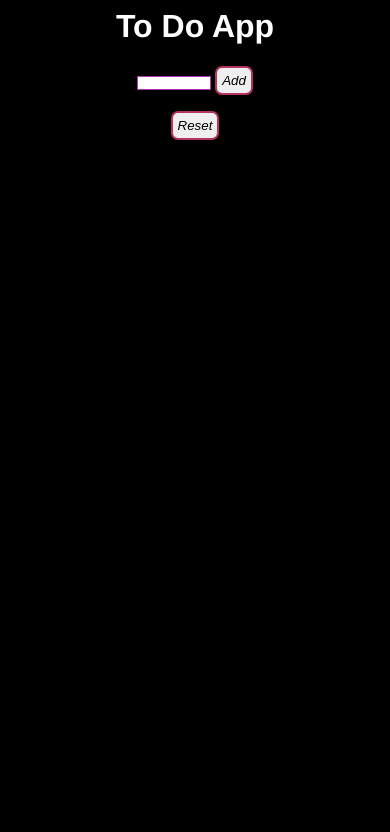
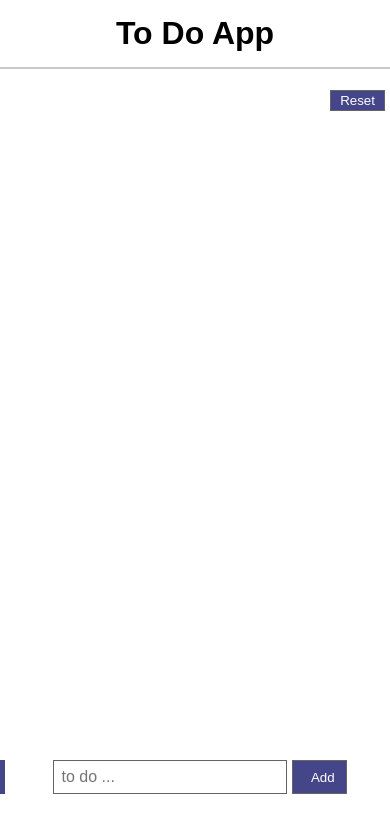
Before and after one commit to fa8chai/todo-app, a plain HTML site: page index.html in a window 390 px wide. Both pictures are taken after a click on the button "Reset". Drawn offline with Linux system fonts and the light colour scheme.

Commit message:
first commit

```diff
--- a/index.html
+++ b/index.html
@@ -5,22 +5,24 @@
     <meta http-equiv="X-UA-Compatible" content="ie=edge">
     <title>Random Project</title>
     <link rel="stylesheet" href="style.css">
+
 </head>
 <body>
+    <h1 id="header">
+                To Do App
+    </h1>
     <main id="main">
-        <h1 id="header">
-            To Do App
-        </h1>
+        <button id="reset">Reset</button>
         <div id= "flex">
+            <div id="list">
+                    <ul id="unlist"></ul>
+            </div>
             <div id="input">
-                <input id="inputs" placeholder="">
+                <input name="input" id="inputs" placeholder="to do ..." type="text" value="">
                 <button id="add">Add</button>
             </div>
-            <div id="list">
-                <ul id="unlist"></ul>
-            </div>
         </div>
-        <button id="reset">Reset</button>
     </main>
+    <script src="script.js"></script>
 </body>
 </html>
--- a/script.js
+++ b/script.js
@@ -4,24 +4,34 @@ var thelist = document.getElementById("unlist");
 var theinput = document.getElementById("inputs");
 
 
+
 addbutton.addEventListener("click", function add(){
-    var val = theinput.Value;
-    if (val.trim()){
-        var lich = document.createTextNode(val);
-        var ch = document.createElement("LI");
-        var bu = document.createElement("BUTTON");
-        bu.innerHTML="Finish";
-        ch.appendChild = lich;
-        ch.appendChild = bu;
-        thelist.appendChild(ch);
-        val="";
+    var text = theinput.value;
+    if(text.trim()){
+        var thenod = document.createTextNode(text);
+        var child = document.createElement("LI");
+        child.appendChild(thenod);
+        var finish = document.createElement("button");
+        finish.innerHTML="Finish";
+        finish.className="finish";
+        finish.addEventListener("click",function remove(e){
+            var item = e.target.parentElement;
+            thelist.removeChild(item);
+        })
+        child.appendChild(finish);
+        thelist.appendChild(child);
+        theinput.value="";
+
     }
     else{
-        val="";
-        theinput.setAttribute("placeholder","We Need A Text Here");
-    }
+        theinput.value="";
+        theinput.placeholder="Text please ...";
+
+
+
+}})
+resetbutton.addEventListener("click", function re(){
+    theinput.value="";
+    thelist.innerHTML="";
+
 })
-resetbutton.addEventListener("click", function resetall(){
-    theinput = "";
-    thelist="";
-}
--- a/style.css
+++ b/style.css
@@ -1,24 +1,91 @@
 body{
+    font-family: Arial, Helvetica, sans-serif;
+    margin: 0;
+    padding: 0;
     text-align: center;
-    background-color :black;
+    background-color :white;
+    color:black;
+    font-weight: unset;
+
 }
 #header{
-    color:white;
-    font-family: 'Franklin Gothic Medium', 'Arial Narrow', Arial, sans-serif ;
+    border-bottom: solid 2px rgb(200,200,200);
+    padding: 15px;
 }
+main{margin: 0;padding:0;}
 #flex{
+    padding: 0;
     display: flex;
-    flex-direction: column;
-    align-items: center;
+    flex-direction: row;
+    width: 100%;
+    height: 70%;
 }
+#input{width: 50%;margin:25 5 0 0 ;padding:28vh 0 0 0;border-left:solid 3px rgb(69, 69, 138)}
+#list{width: 50%; font-size: 17px; margin:30 0 0 0 ;padding:0; line-height: 2.5rem; overflow-wrap: break-word}
 button{
-    padding: 5px;
-    border-radius: 7px;
-    border: 2px solid rgb(180, 50, 100);
-    font-style: oblique;
+    background-color:rgb(69, 69, 138);
+    padding: 2px 9px;
+    border-radius:unset;
+    border: 1px solid rgb(100,100,100);
+    color:white
 }
 input{
-    border:1px solid rgb(180,50,180);
-    padding:3px;
-    font-size: 5px;
+    border:1px solid rgb(100,100,100);
+    padding:7px;
+    font-size: 16px;
+    width: 70%;
+    margin: 0
 }
+.finish{
+    background-color: rgb(100,100,100);
+    color: white;
+    padding: 5px 18px;
+    font-size: 14px;
+    border:unset;
+    margin-left: 40px;
+}
+.finish:hover{
+    background-color: coral
+}
+#add{
+    height: 2.1rem;
+    margin: 0;
+    width:11vw
+}
+button:hover {
+    background-color:rgb(45, 45, 92)
+}
+@media(max-width:700px){
+#reset{
+    float: right;
+    margin: 0 5px 0 0 ;
+
+}
+#add{
+    width: 14vw;
+    display: inlin;
+    margin: auto;
+    padding: 5px 18px;
+    }
+#flex{
+    flex-direction: column;
+    margin: auto;
+
+}
+
+#input{
+    position: fixed;
+    bottom: 50px;
+    width: 100%;
+    padding: 0;
+    margin: 0;
+    border-left: solid 5px rgb(69, 69, 138);
+
+}
+#list{
+    width:100%
+}
+input{
+    width: 60%;
+}
+}
```
Also changed, not shown: 1 other file.
